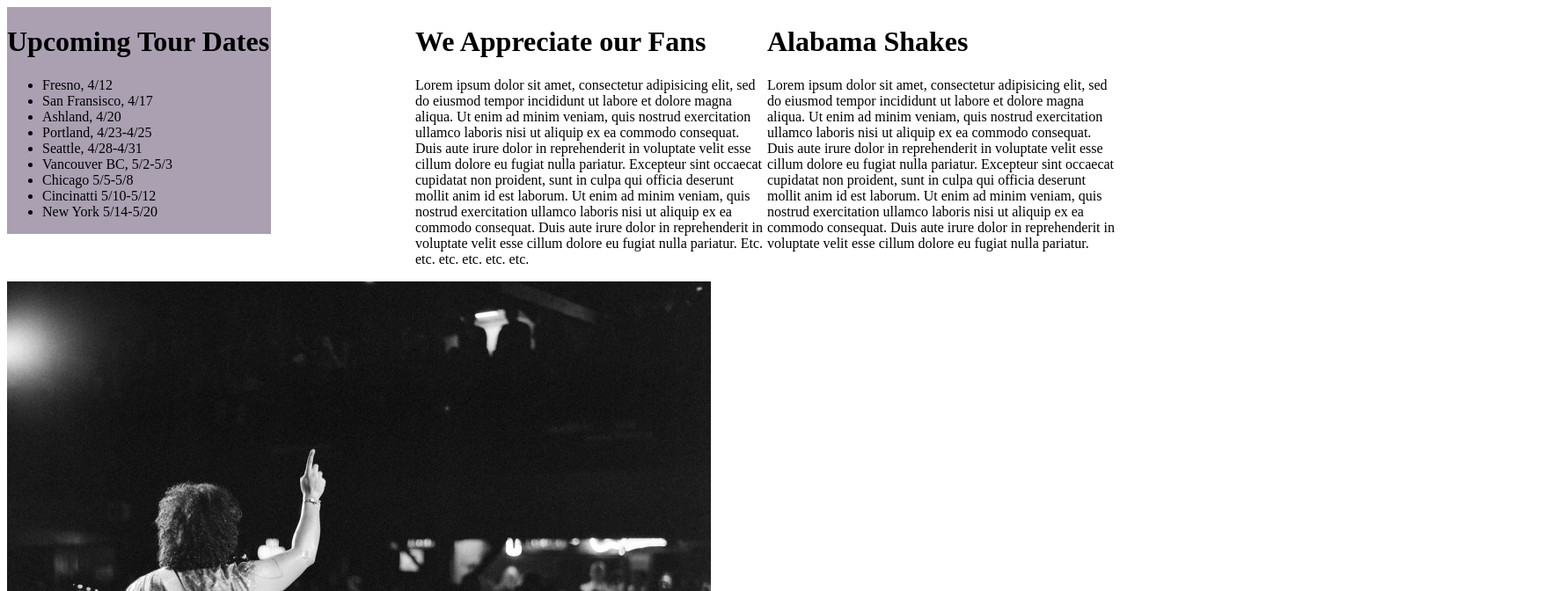
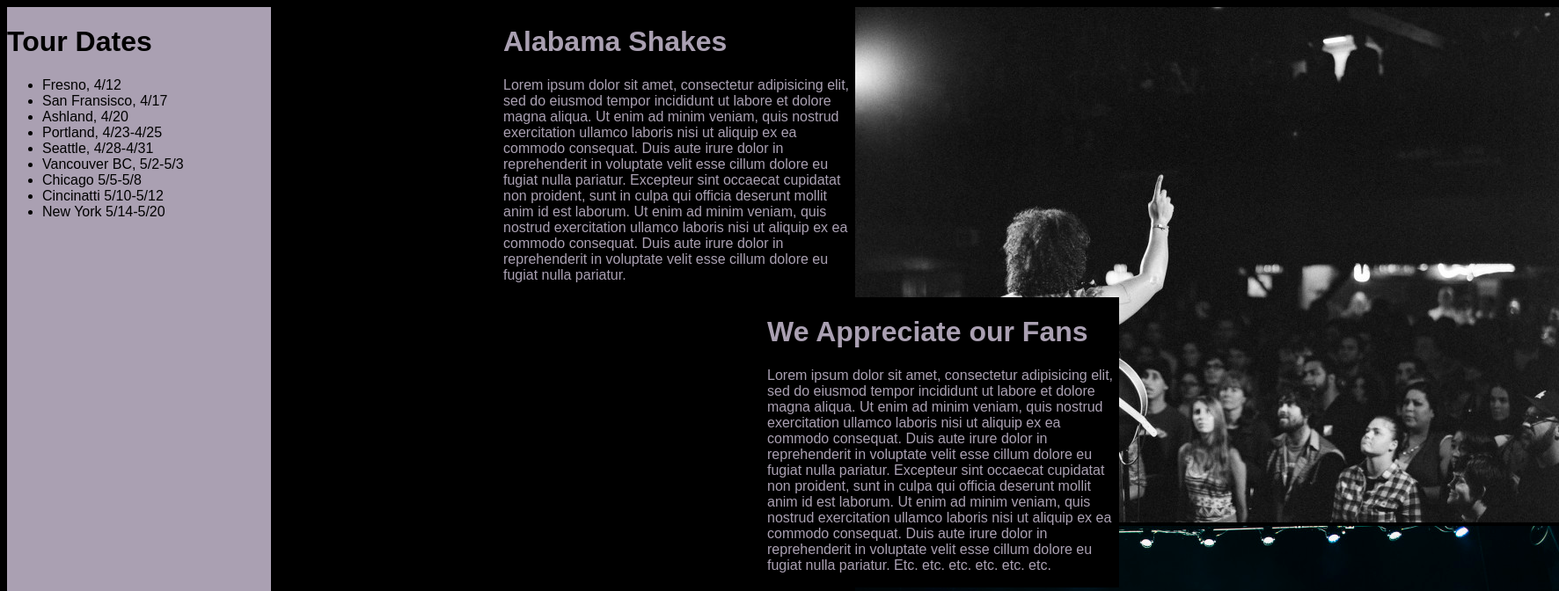
Before and after one commit to amackey693-EpicodusLessons/band-page, a plain HTML site: page index.html in a window 1280 px wide. Shown: the top 672 px of the page at 88% size, 1772 px wide, since content can reach past the window. Drawn offline with Linux system fonts and the light colour scheme.

Commit message:
fixed style sheet
co-authored by: Ethan Firpo <efirpo@gmail.com>

```diff
--- a/css/styles.css
+++ b/css/styles.css
@@ -1,4 +1,4 @@
-.body {
+body {
   font-family: sans-serif;
   background-color: black;
   color: #AAA0b2;
@@ -6,6 +6,7 @@
 
 .sidebar {
   width: 300px;
+  height: 1200px;
   float: left;
   background-color: #AAA0b2;
   color: black;
@@ -14,15 +15,17 @@
 .column {
   width: 400px;
   float: right;
+  background-color: black;
+  color: #AAA0b2;
 }
 
-.h2 {
+h2 {
   font-weight: bold;
   font-family: Verdana, Geneva, Tahoma, sans-serif;
 }
 
 .img {
-  float: bottom;
+  float: right;
   width: 300px;
   height: 250px;
 }
--- a/index.html
+++ b/index.html
@@ -6,7 +6,7 @@
   </head>
   <body>
     <div class="sidebar">
-      <h1>Upcoming Tour Dates</h1>
+      <h1>Tour Dates</h1>
       <ul>
         <li>Fresno, 4/12</li>
         <li>San Fransisco, 4/17</li>
@@ -19,6 +19,13 @@
         <li>New York 5/14-5/20</li>
       </ul>
     </div>
+
+    <div class="img">
+    <img src="pics/shakes2.jpg" alt="black and white on stage">
+    <img src="pics/shakes3.jpg" alt="color on stage">
+    <img src="pics/shakes1.jpg" alt="group photo">
+    </div>
+
     <div class="column">
       <h1>Alabama Shakes</h1>
       <p>Lorem ipsum dolor sit amet, consectetur adipisicing elit, sed do eiusmod tempor incididunt ut labore et dolore magna aliqua. Ut enim ad minim veniam, quis nostrud exercitation ullamco laboris nisi ut aliquip ex ea commodo consequat. Duis aute irure dolor in reprehenderit in voluptate velit esse cillum dolore eu fugiat nulla pariatur. Excepteur sint occaecat cupidatat non proident, sunt in culpa qui officia deserunt mollit anim id est laborum. Ut enim ad minim veniam, quis nostrud exercitation ullamco laboris nisi ut aliquip ex ea commodo consequat. Duis aute irure dolor in reprehenderit in voluptate velit esse cillum dolore eu fugiat nulla pariatur.</p>
@@ -28,9 +35,7 @@
       <p>Lorem ipsum dolor sit amet, consectetur adipisicing elit, sed do eiusmod tempor incididunt ut labore et dolore magna aliqua. Ut enim ad minim veniam, quis nostrud exercitation ullamco laboris nisi ut aliquip ex ea commodo consequat. Duis aute irure dolor in reprehenderit in voluptate velit esse cillum dolore eu fugiat nulla pariatur. Excepteur sint occaecat cupidatat non proident, sunt in culpa qui officia deserunt mollit anim id est laborum. Ut enim ad minim veniam, quis nostrud exercitation ullamco laboris nisi ut aliquip ex ea commodo consequat. Duis aute irure dolor in reprehenderit in voluptate velit esse cillum dolore eu fugiat nulla pariatur. Etc. etc. etc. etc. etc. etc.</p>
     </div>
 
-    <img src="pics/shakes2.jpg" alt="black and white on stage">
-    <img src="pics/shakes3.jpg" alt="color on stage">
-    <img src="pics/shakes1.jpg" alt="group photo">
+
 
   </body>
 </html>
```
